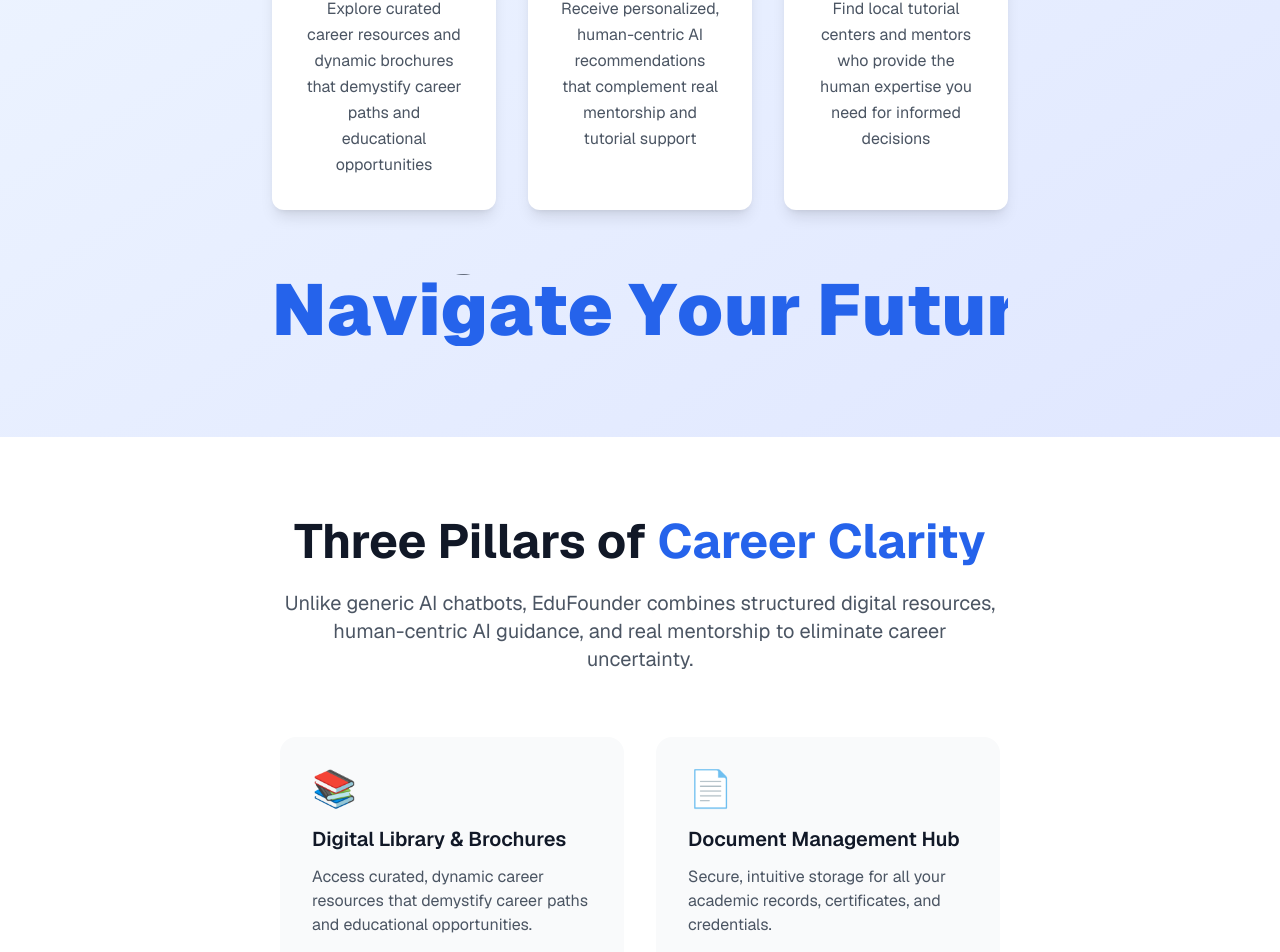
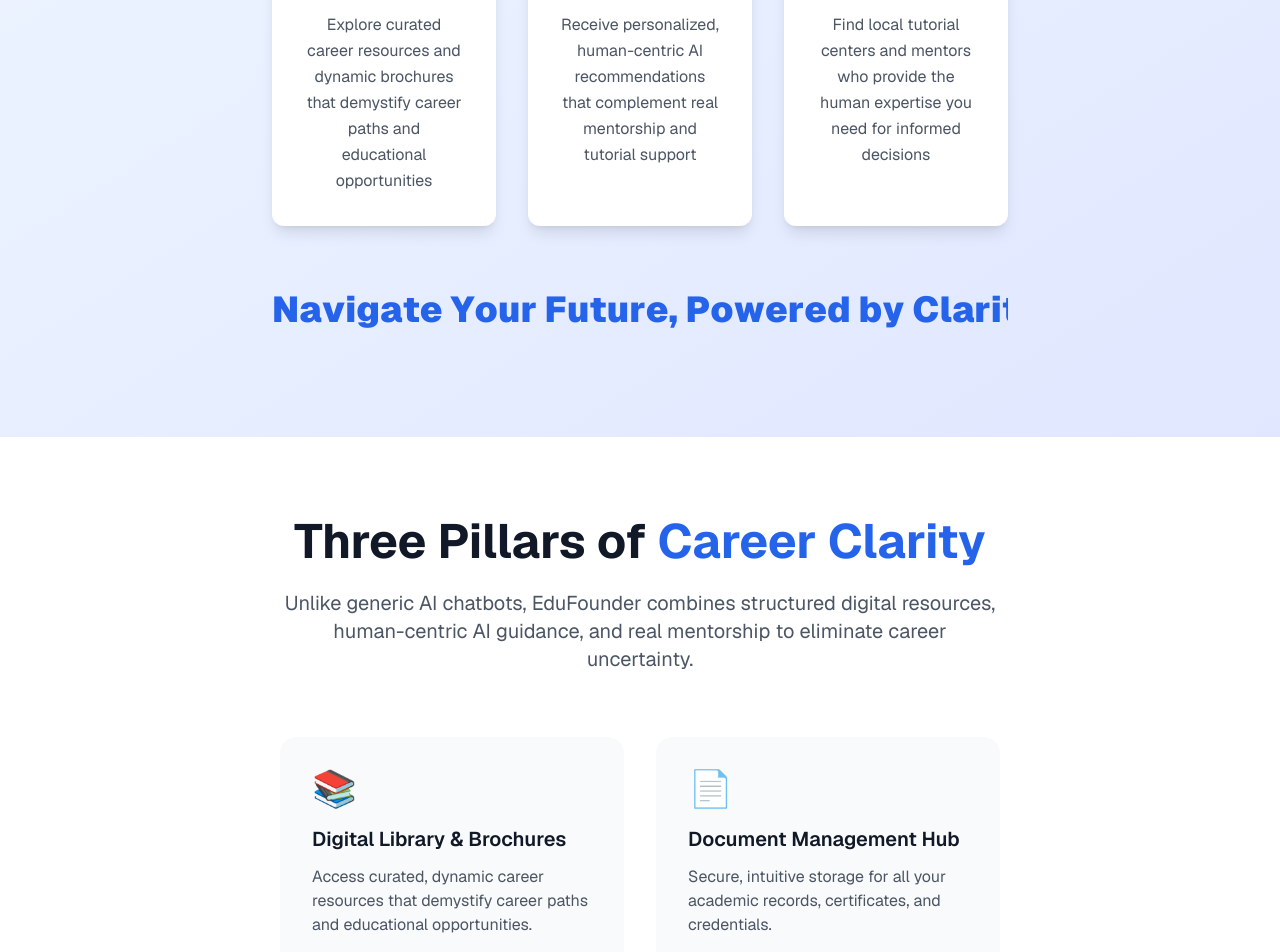
Before and after one commit to adeyemimichael/edufounder, a Next.js app: page / in a window 1280 px wide. Shown: the part 1232-2184 px from the top of the page. Built offline with nearby package versions, Linux system fonts and the light colour scheme; no server answers.

Commit message:
added some changes

```diff
--- a/src/app/globals.css
+++ b/src/app/globals.css
@@ -7,7 +7,7 @@
 
 :root {
   --background: #ffffff;
-  --foreground: #171717;
+  --foreground: #041360;
 }
 
 @media (prefers-color-scheme: dark) {
--- a/src/components/AiShowcase.tsx
+++ b/src/components/AiShowcase.tsx
@@ -75,7 +75,7 @@
         <motion.h1
             initial="initial"
             whileInView="hovered"
-            className="relative block overflow-hidden whitespace-nowrap text-4xl font-black sm:text-6xl md:text-7xl lg:text-8xl text-gray-800"
+            className="relative block overflow-hidden whitespace-nowrap text-4xl font-black sm:text-6xl md:text-4xl lg:text-4xl text-gray-800"
         >
             <div>
                 {text.split("").map((char, i) => (
```
